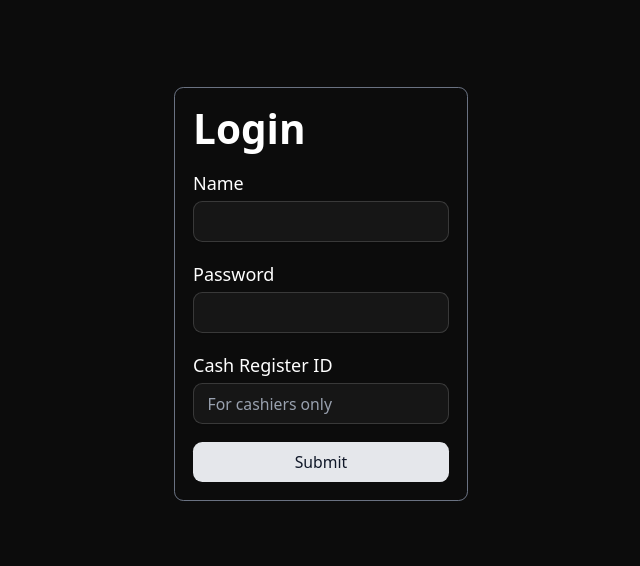
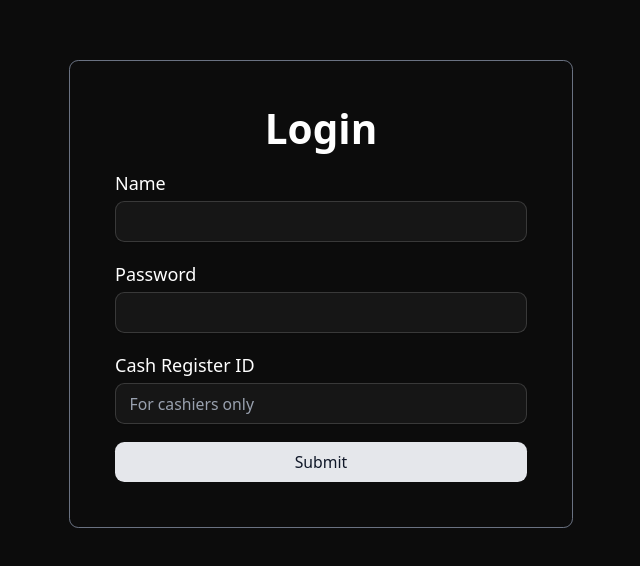
Before and after one commit to nerddude24/cashier-front, a Next.js app: page / in a window 1280 px wide. Shown: the part 106-672 px from the top of the page, without its empty margins (319-959 px from the left). Built offline with nearby package versions, Linux system fonts and the light colour scheme.

Commit message:
feat: update login page look

```diff
--- a/src/app/page.tsx
+++ b/src/app/page.tsx
@@ -29,12 +29,12 @@ export default function Page() {
 	}, [state?.role, router]);
 
 	return (
-		<main className="min-h-screen w-screen flex flex-col items-center justify-center">
+		<main className="min-h-screen flex flex-col items-center justify-center">
 			<form
 				action={loginAction}
-				className="flex flex-col items-stretch gap-4 border border-gray-500 rounded-md p-4"
+				className="flex flex-col w-full max-w-md gap-4 border border-gray-500 rounded-md p-10 "
 			>
-				<h1 className="text-4xl font-bold">Login</h1>
+				<h1 className="text-4xl text-center font-bold">Login</h1>
 
 				<FormItem name="name" label="Name" errors={state?.errors?.name} />
 				<FormItem
```
